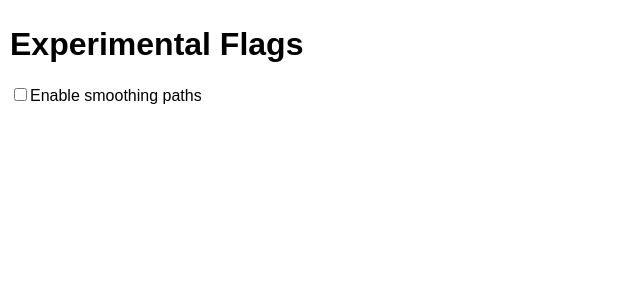
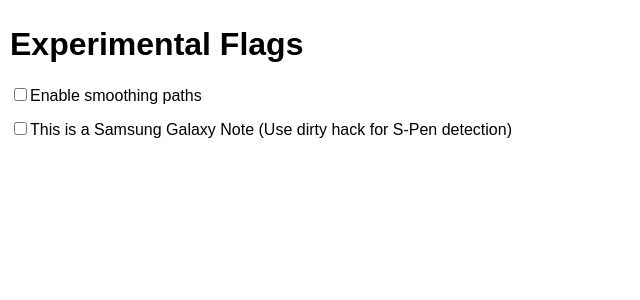
Before and after one commit to odiak/draw, a React app: page /flags in a window 1280 px wide. Shown: the top 300 px of the page, without its empty margins (0-640 px from the left). Built offline with nearby package versions, Linux system fonts and the light colour scheme; no server answers.

Commit message:
Hack for Samsung Galaxy Note (opt-in)

```diff
--- a/src/CanvasManager.ts
+++ b/src/CanvasManager.ts
@@ -406,6 +406,16 @@ export class CanvasManager {
 
     for (const touch of Array.from(touches)) {
       if (touch.touchType === 'stylus') {
+        return touch
+      }
+
+      // Hack for Samsung Galaxy Note: radiuses of its stylus (S-Pen)
+      // become zero (and non-zero for fingers).
+      if (
+        this.experimentalSettings.value.hackForSamsungGalaxyNote &&
+        touch.radiusX === 0 &&
+        touch.radiusY === 0
+      ) {
         return touch
       }
     }
--- a/src/components/Flags.tsx
+++ b/src/components/Flags.tsx
@@ -5,6 +5,11 @@ import { useVariable } from '../utils/useVariable'
 
 const Container = styled.div`
   padding: 5px 10px;
+`
+
+const Label = styled.label`
+  display: block;
+  margin-bottom: 14px;
 `
 
 export const Flags: FC<{}> = () => {
@@ -22,8 +27,7 @@ export const Flags: FC<{}> = () => {
   return (
     <Container>
       <h1>Experimental Flags</h1>
-      <div>
-        <label>
+      <Label>
         <input
           type="checkbox"
           checked={!!settings.smoothPaths}
@@ -32,8 +36,17 @@ export const Flags: FC<{}> = () => {
           }}
         />
         Enable smoothing paths
-        </label>
-      </div>
+      </Label>
+      <Label>
+        <input
+          type="checkbox"
+          checked={!!settings.hackForSamsungGalaxyNote}
+          onChange={(e) => {
+            setSettingsWithSave({ hackForSamsungGalaxyNote: e.target.checked })
+          }}
+        />
+        This is a Samsung Galaxy Note (Use dirty hack for S-Pen detection)
+      </Label>
     </Container>
   )
 }
--- a/src/services/ExperimentalSettingsService.ts
+++ b/src/services/ExperimentalSettingsService.ts
@@ -6,6 +6,7 @@ const drawingSettingsKey = 'KAKERU_EXPERIMENTAL_SETTINGS'
 
 type ExperimentalSettings = {
   smoothPaths: boolean
+  hackForSamsungGalaxyNote: boolean
 }
 
 export class ExperimentalSettingsService {
@@ -30,9 +31,13 @@ export class ExperimentalSettingsService {
     if (jsonStr == null) return s
     const obj: { [key: string]: unknown } = JSON.parse(jsonStr)
 
-    const { smoothPaths } = obj
+    const { smoothPaths, hackForSamsungGalaxyNote } = obj
     if (typeof smoothPaths === 'boolean') {
       s.smoothPaths = !!smoothPaths
+    }
+
+    if (typeof hackForSamsungGalaxyNote === 'boolean') {
+      s.hackForSamsungGalaxyNote = hackForSamsungGalaxyNote
     }
 
     return s
```
Lines whose indentation alone changed are shown as unchanged.
